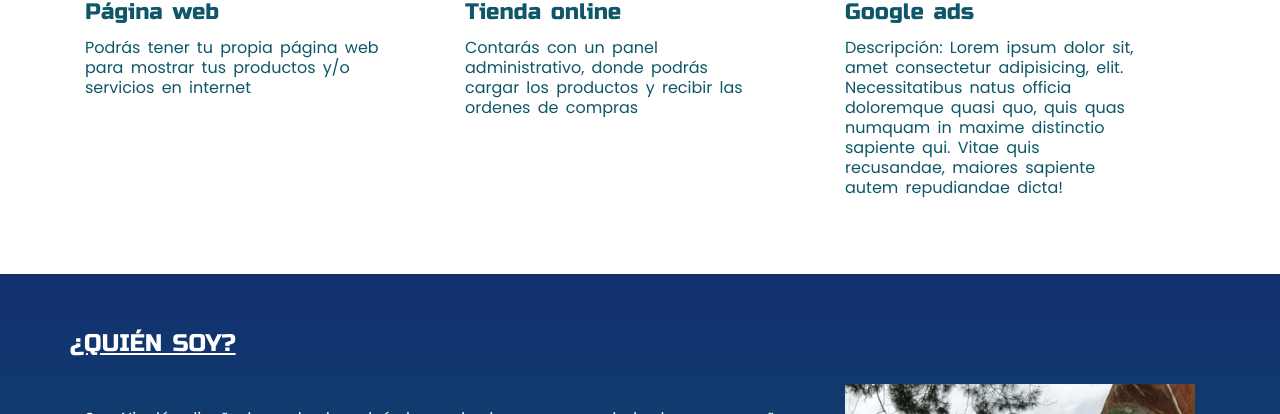
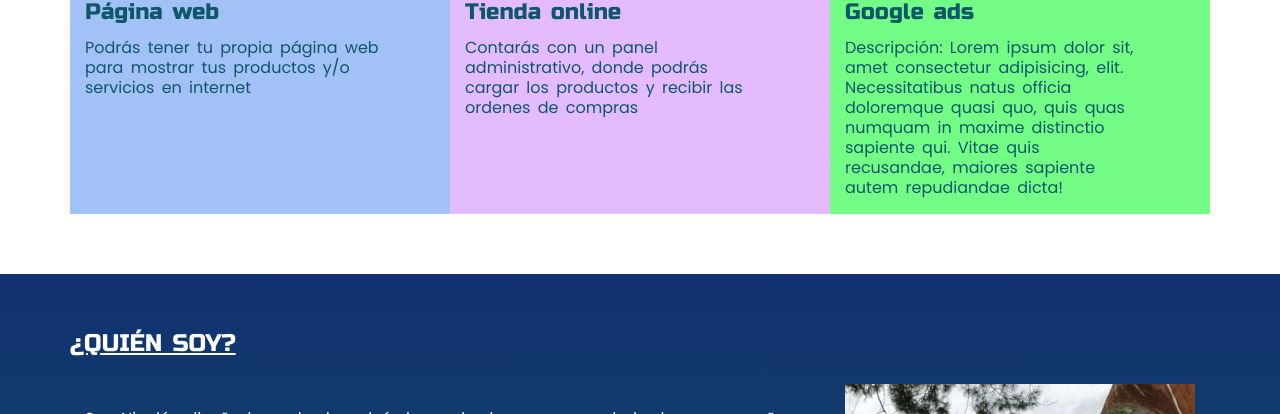
Before and after one commit to NicolasMaguna/trabajofinal, a plain HTML site: page index.html in a window 1280 px wide. Shown: the part 1003-1417 px from the top of the page. Drawn offline with nearby package versions, Linux system fonts and the light colour scheme.

Commit message:
actualizacion colores

```diff
--- a/index.html
+++ b/index.html
@@ -66,17 +66,17 @@
 			<p class="servicios__titulo">SERVICIOS</p>
 		</div>
 		<div class="row">
-			<div class="col- col-sm-6 col-lg-4">
+			<div class="col- col-sm-6 col-lg-4 servicios__caja1">
 				<img src="media/paginaweb.jpg" alt="">
 				<p class="servicios__tituloServicio">Página web</p>
 				<p>Podrás tener tu propia página web para mostrar tus productos y/o servicios en internet</p>
 			</div>
-			<div class="col- col-sm-6 col-lg-4">
+			<div class="col- col-sm-6 col-lg-4 servicios__caja2">
 				<img src="media/tiendaonline.jpg" alt="">
 				<p class="servicios__tituloServicio">Tienda online</p>
 				<p>Contarás con un panel administrativo, donde podrás cargar los productos y recibir las ordenes de compras</p>
 			</div>
-			<div class="col- col-sm-6 col-lg-4">
+			<div class="col- col-sm-6 col-lg-4 servicios__caja3">
 				<img src="media/googleads.jpg" alt="">
 				<p class="servicios__tituloServicio">Google ads</p>
 				<p>Descripción: Lorem ipsum dolor sit, amet consectetur adipisicing, elit. Necessitatibus natus officia doloremque quasi quo, quis quas numquam in maxime distinctio sapiente qui. Vitae quis recusandae, maiores sapiente autem repudiandae dicta!</p>
--- a/scss/estilos.scss
+++ b/scss/estilos.scss
@@ -161,6 +161,15 @@ img {
 	color: #0e5769;
 	font-size: 1.4em;
 	font-weight: normal;
+}
+.servicios__caja1 {
+	background-color: #a2c1f7;
+}
+.servicios__caja2 {
+	background-color: #e4bbff;
+}
+.servicios__caja3 {
+	background-color: #74fd86;
 }
 .cajaItems:hover{
 	transform: scale(1.2,1.2);
```
Also changed, not shown: css/estilos.css, 1 other file.
